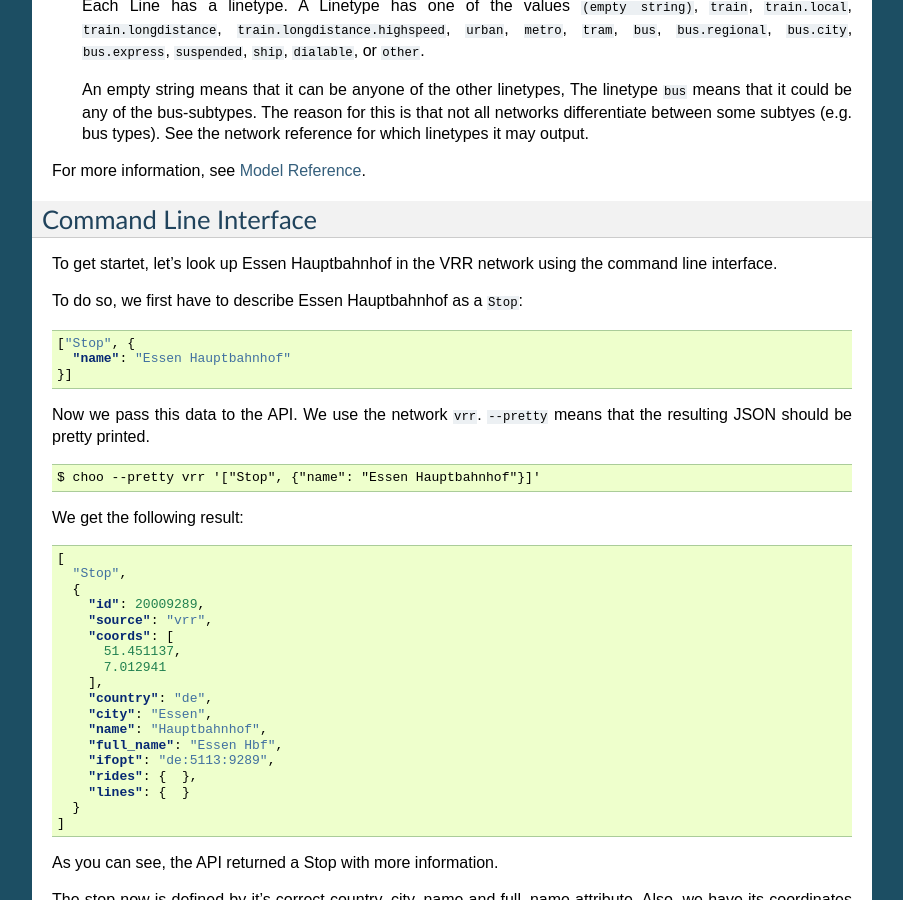
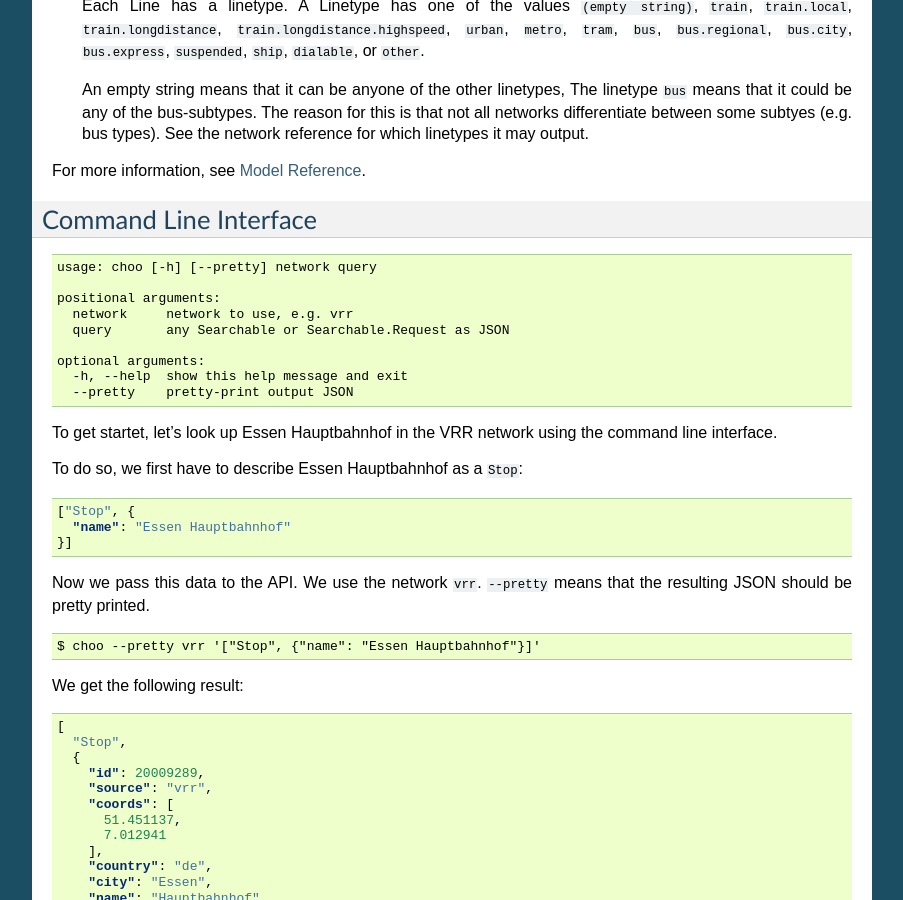
Before and after one commit to codingcatgirl/choo, a Sphinx documentation site: the page built from docs/choo/start.rst, in a window 1280 px wide and 900 px high, scrolled down 1224 px. Shown: the whole window, without its empty margins (198-1101 px from the left). Built offline with Sphinx 7.4.7, drawn with Linux system fonts in a browser that asks for light colours; some of the changed text lies outside the part shown.

Commit message:
added help pages of cli tools

```diff
--- a/docs/choo/start.rst
+++ b/docs/choo/start.rst
@@ -63,6 +63,19 @@ For more information, see `Model Reference`_.
 
 Command Line Interface
 ----------------------
+
+.. code-block:: none
+
+    usage: choo [-h] [--pretty] network query
+
+    positional arguments:
+      network     network to use, e.g. vrr
+      query       any Searchable or Searchable.Request as JSON
+
+    optional arguments:
+      -h, --help  show this help message and exit
+      --pretty    pretty-print output JSON
+
 
 To get startet, let's look up Essen Hauptbahnhof in the VRR network using the command line interface.
 
@@ -175,11 +188,16 @@ For more information, see `Model Reference`_.
 HTTP API
 --------
 
-Just start it and open it in your browser to see the API.
-
 .. code-block:: none
 
-    $ choo-server
+    usage: choo-server [-h] [--host HOST] [--port PORT]
+
+    optional arguments:
+      -h, --help   show this help message and exit
+      --host HOST  set address to listen on (default: 0.0.0.0)
+      --port PORT  set tcp port (default: random unused port)
+
+Just start it and open it in your browser to see the API.
 
 
 How to search for a Trip
```
